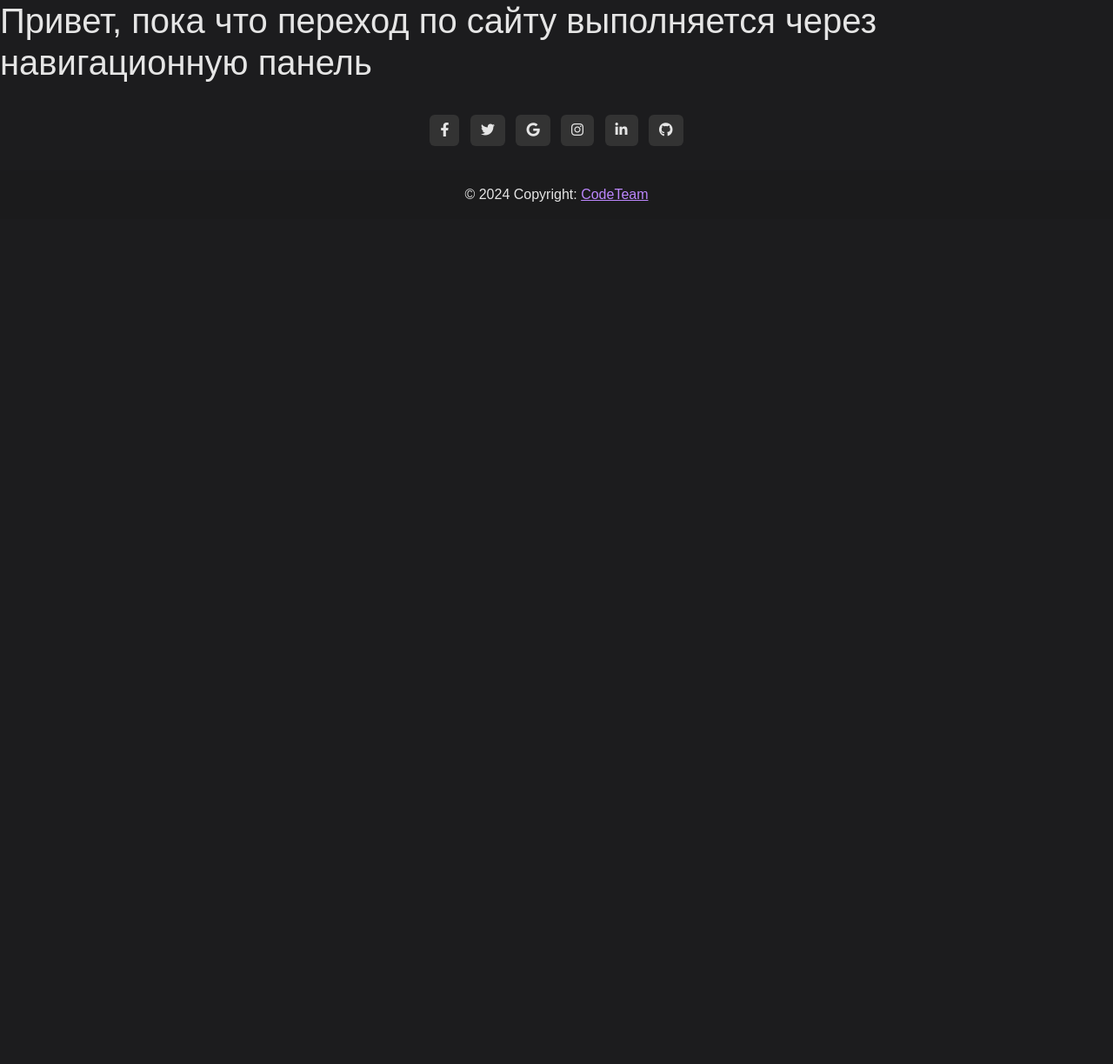
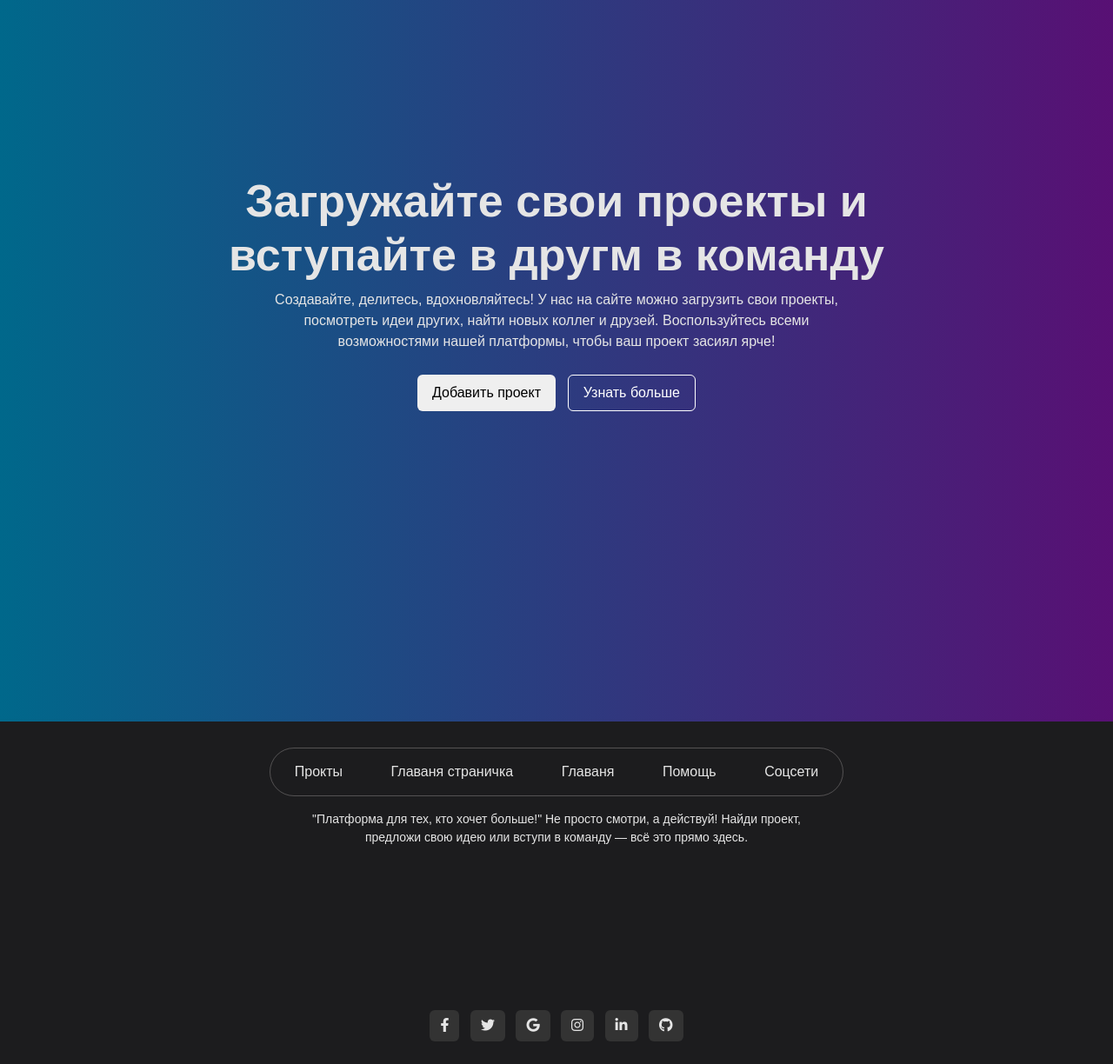
Before and after one commit to SpyBorgFly/CodeTeam, a Django app: template main/templates/main/index.html in a window 1280 px wide. Shown: the part 58-1282 px from the top of the page at 87% size. Before the commit the page ends 290 px from the top, so only its background shows below. Run offline with Django 5.2, Linux system fonts and the light colour scheme; the template is opened without the code that fills it, so the values that code supplies are empty; grey boxes are pictures that could not be loaded.

Commit message:
Добавление стилей для главной странички

```diff
--- a/main/templates/main/index.html
+++ b/main/templates/main/index.html
@@ -6,8 +6,45 @@
 
 {% block content%}
 {% load static %}
-    <link rel="stylesheet" href="{% static 'main/index.css' %}">
+<link rel="stylesheet" href="{% static 'main/index.css' %}">
 
-<h1>Привет, пока что переход по сайту выполняется через навигационную панель</h1>
+<div class="hero-section">
+    <div class="container">
+        <div class="uptext">
+            <h1 class="h1-text">Загружайте свои проекты и вступайте в другм в команду</h1>
+            <p class="p-text">Создавайте, делитесь, вдохновляйтесь! У нас на сайте можно загрузить свои проекты, посмотреть идеи других, найти новых коллег и друзей. Воспользуйтесь всеми возможностями нашей платформы, чтобы ваш проект засиял ярче!</p>
+            <div class="btn-hero">
+                <button class="btn1">Добавить проект</button>
+                <button class="btn2">Узнать больше</button>
+            </div>
+        </div>
+        <!-- Фон видео или изображение -->
+        <video autoplay loop muted class="background-video">
+            <source src="{% static 'main/code-1_desktop-7ab52aea335.mp4' %}" type="video/mp4">
+            <!-- Резервное изображение, если видео недоступно -->
+            <img src="{% static 'images/your-background-image.jpg' %}" class="background-image" alt="Background Image">
+        </video>
+    </div>
+</div>
+
+<div class="main-section">
+    <div class="container">
+        <div class="btn-col">
+            <ul class="bcol">
+                <li><a href="#"></a>Прокты</li>
+                <li><a href="#"></a>Главаня страничка</li>
+                <li><a href="#"></a>Главаня</li>
+                <li><a href="#"></a>Помощь</li>
+                <li><a href="#"></a>Соцсети</li>
+            </ul>
+        </div>
+        <p class="btn-p">"Платформа для тех, кто хочет больше!" Не просто смотри, а действуй! Найди проект, предложи свою идею или вступи в команду — всё это прямо здесь.</p>
+
+    </div>
+
+    </p>
+</div>
+
+
 
 {% endblock %}
--- a/static/main/index.css
+++ b/static/main/index.css
@@ -0,0 +1,101 @@
+
+
+body {
+    margin: 0;
+    padding:0;
+    color: #e5e5e5;
+    font-family: Arial, sans-serif;
+}
+
+.hero-section{
+    background: -webkit-linear-gradient(90deg, #00688b,#581074);
+    background: linear-gradient(90deg, #00688b,#581074);
+}
+
+.h1-text{
+    font-size: 52px;
+    padding-top: 200px;
+    width: 760px;
+    margin-left: auto;
+    margin-right: auto;
+    font-weight: 700;
+    text-align: center;
+}
+
+
+.p-text{
+    font-size: 16px;
+    width: 700px;
+    margin-left: auto;
+    margin-right: auto;
+    font-weight: 400;
+    padding-bottom: 10px;
+    text-align: center;
+}
+
+.btn-hero{
+    display: flex;
+    justify-content: space-between;
+    width: 320px;
+    margin-left: auto;
+    margin-right: auto;
+    padding-bottom: 200px;
+}
+
+.btn1,
+.btn2{
+    border: none;
+    border-radius: 6px;
+    padding: 8px 17px ;
+    transition: all 500ms ease;
+}
+
+.btn2{
+    background: transparent;
+    border: 0.7px solid white;
+    color: white;
+    transition: all 500ms ease;
+}
+
+.btn2:hover{
+    background: rgb(168, 164, 164, 0.4);
+}
+
+.btn1:hover{
+    background: rgb(59, 59, 59, 0.4);
+}
+
+.bcol{
+    display: flex;
+    justify-content: space-around;
+    margin-top: 30px;
+    border: 1px solid rgb(168, 164, 164, 0.4);
+    width: 660px;
+    margin-left: auto;
+    margin-right: auto;
+    border-radius: 50px;
+    padding: 10px 0;
+}
+
+.bcol li{
+    padding: 5px 20px;
+    list-style: none;
+    border-radius: 50px;
+    cursor: pointer;
+    transition: all 500ms ease;
+}
+
+.bcol li:hover{
+    background: rgb(168, 164, 164, 0.4);
+}
+
+.btn-p{
+    font-size: 14px;
+    width: 600px;
+    margin-left: auto;
+    margin-right: auto;
+    font-weight: 400;
+    padding-bottom: 10px;
+    text-align: center;
+    margin-bottom: 150px;
+}
```
Also changed, not shown: 1 other file.
